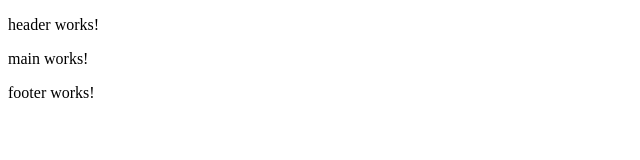
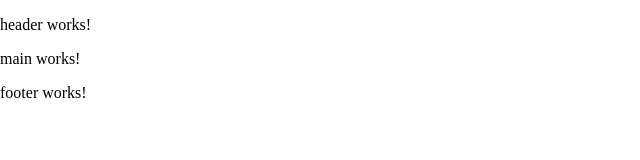
Before and after one commit to Randlliar/art-gallery, an Angular app: page / in a window 1280 px wide. Shown: the top 160 px of the page, without its empty margins (0-640 px from the left). Built offline with nearby package versions, Linux system fonts and the light colour scheme.

Commit message:
Add some stylesheet files and import

```diff
--- /dev/null
+++ b/src/assets/styles/_global.scss
@@ -0,0 +1,9 @@
+html, body {
+  margin: 0;
+  padding: 0;
+}
+
+.container {
+  max-width: $container-width;
+  margin: 0 auto;
+}
--- /dev/null
+++ b/src/assets/styles/_variables.scss
@@ -0,0 +1 @@
+$container-width: 1280px;
--- a/src/assets/styles/styles.scss
+++ b/src/assets/styles/styles.scss
@@ -0,0 +1,3 @@
+@import "variables";
+@import "fonts";
+@import "global";
```
